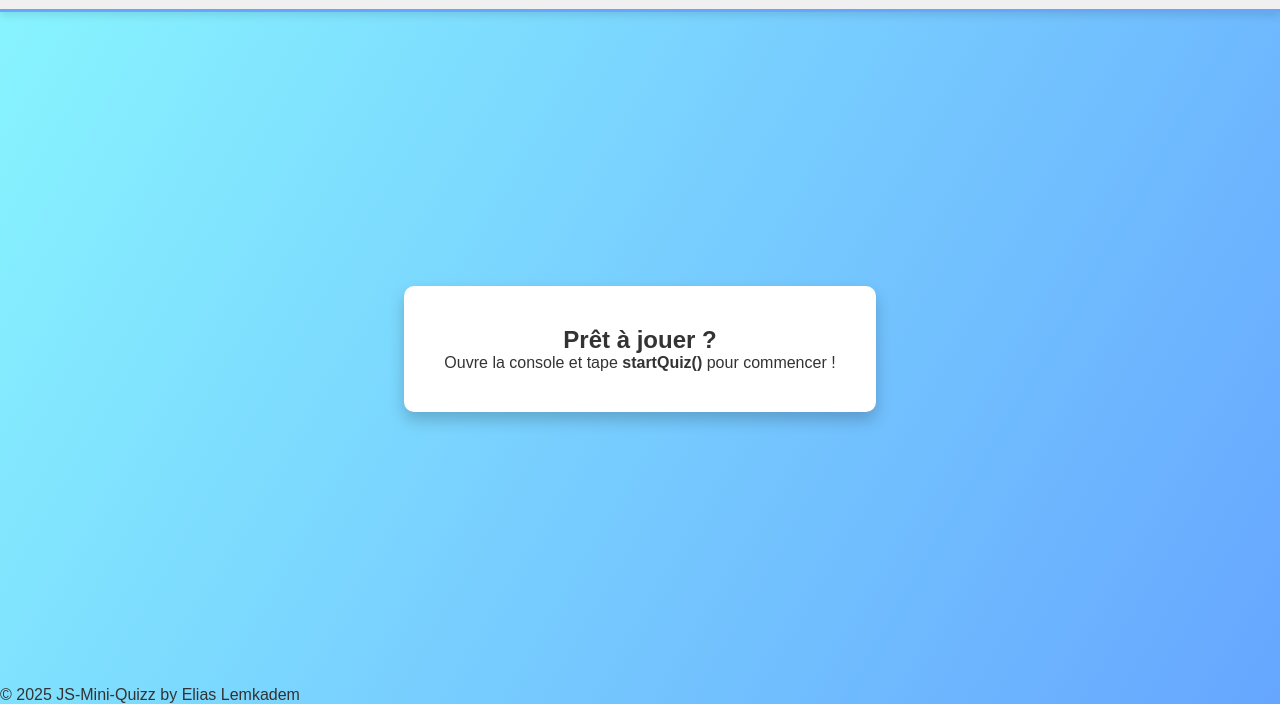
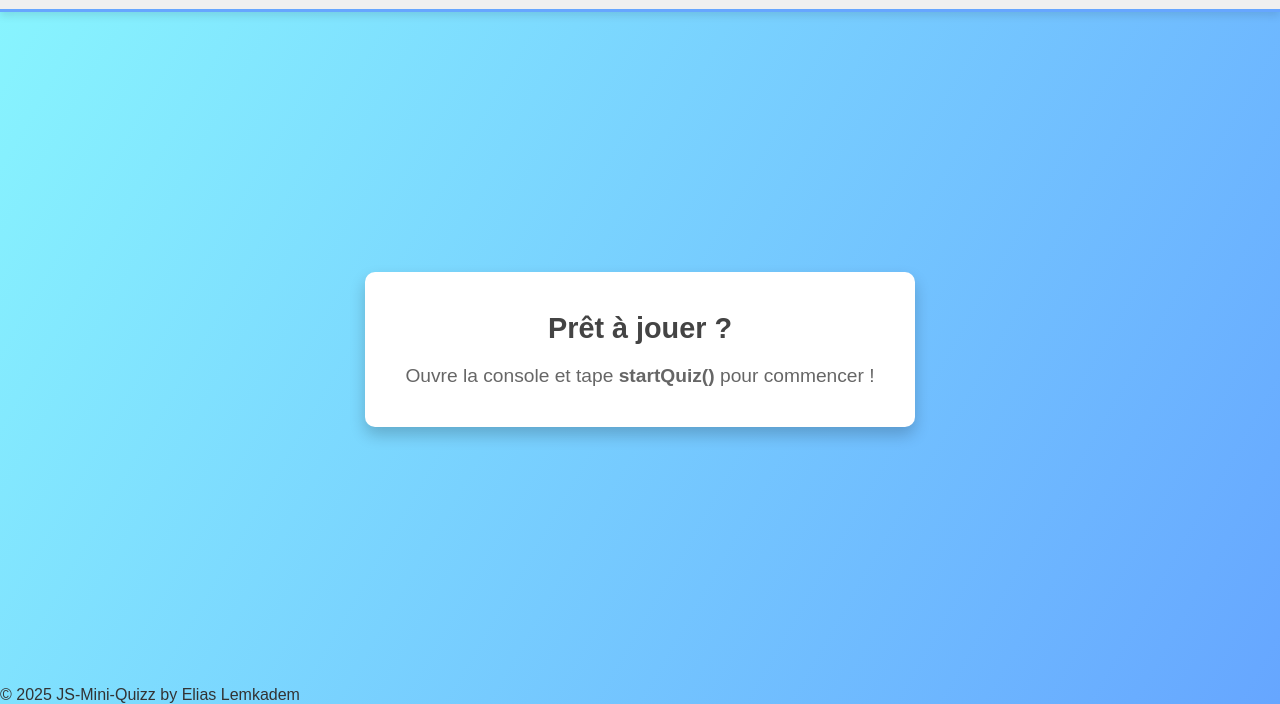
Before and after one commit to LemkademElias/quiz_js, a plain HTML site: page index.html in a window 1280 px wide. Shown: the part 96-800 px from the top of the page. Drawn offline with Linux system fonts and the light colour scheme.

Commit message:
h2 et p de l'intro

```diff
--- a/style.css
+++ b/style.css
@@ -52,3 +52,14 @@ main {
     transform: translateY(-5px);
     box-shadow: 0 12px 24px rgba(0, 0, 0, 0.3);
 }
+
+.quiz-intro h2 {
+    font-size: 1.8rem;
+    margin-bottom: 20px;
+    color: #444;
+}
+
+.quiz-intro p {
+    font-size: 1.2rem;
+    color: #666;
+}
```
